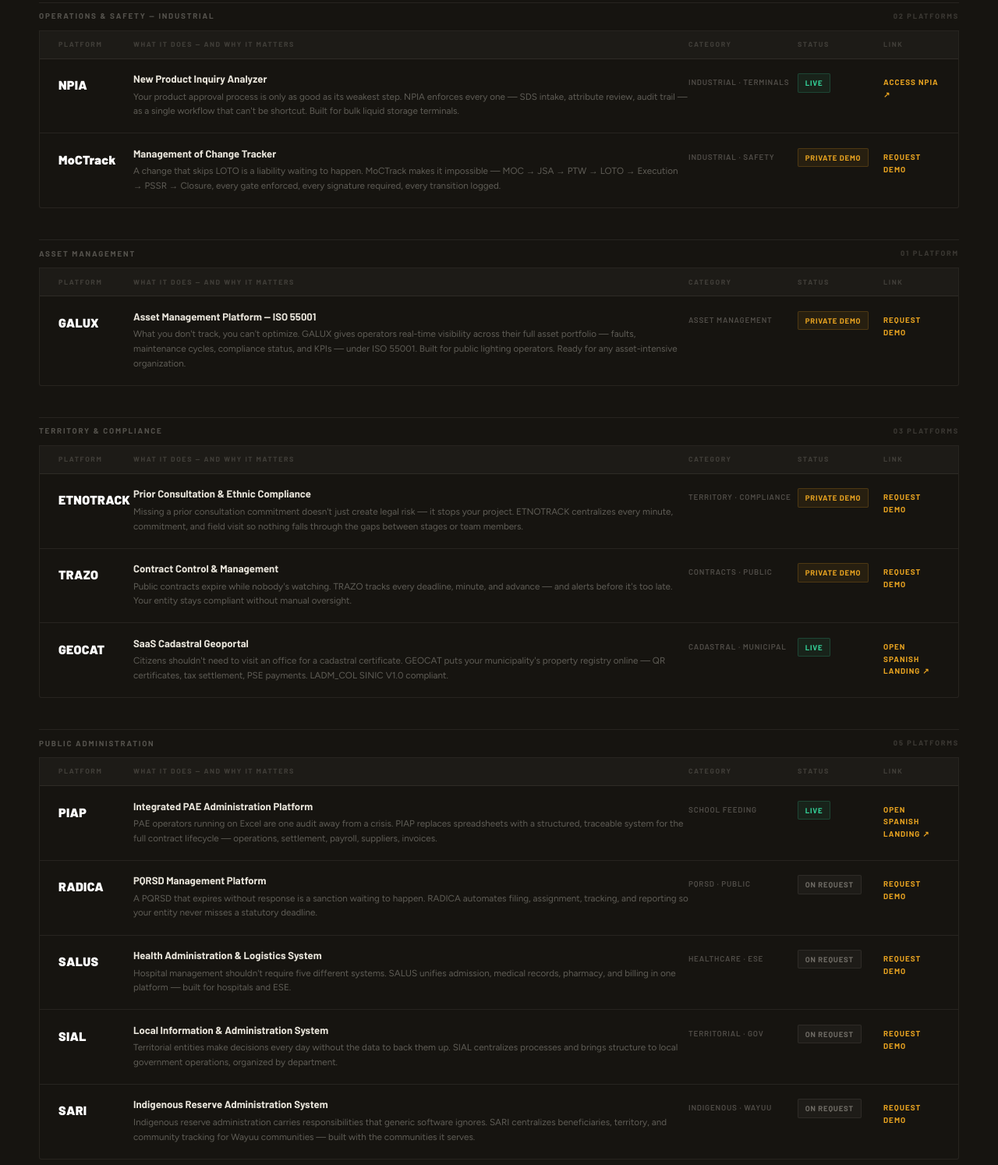
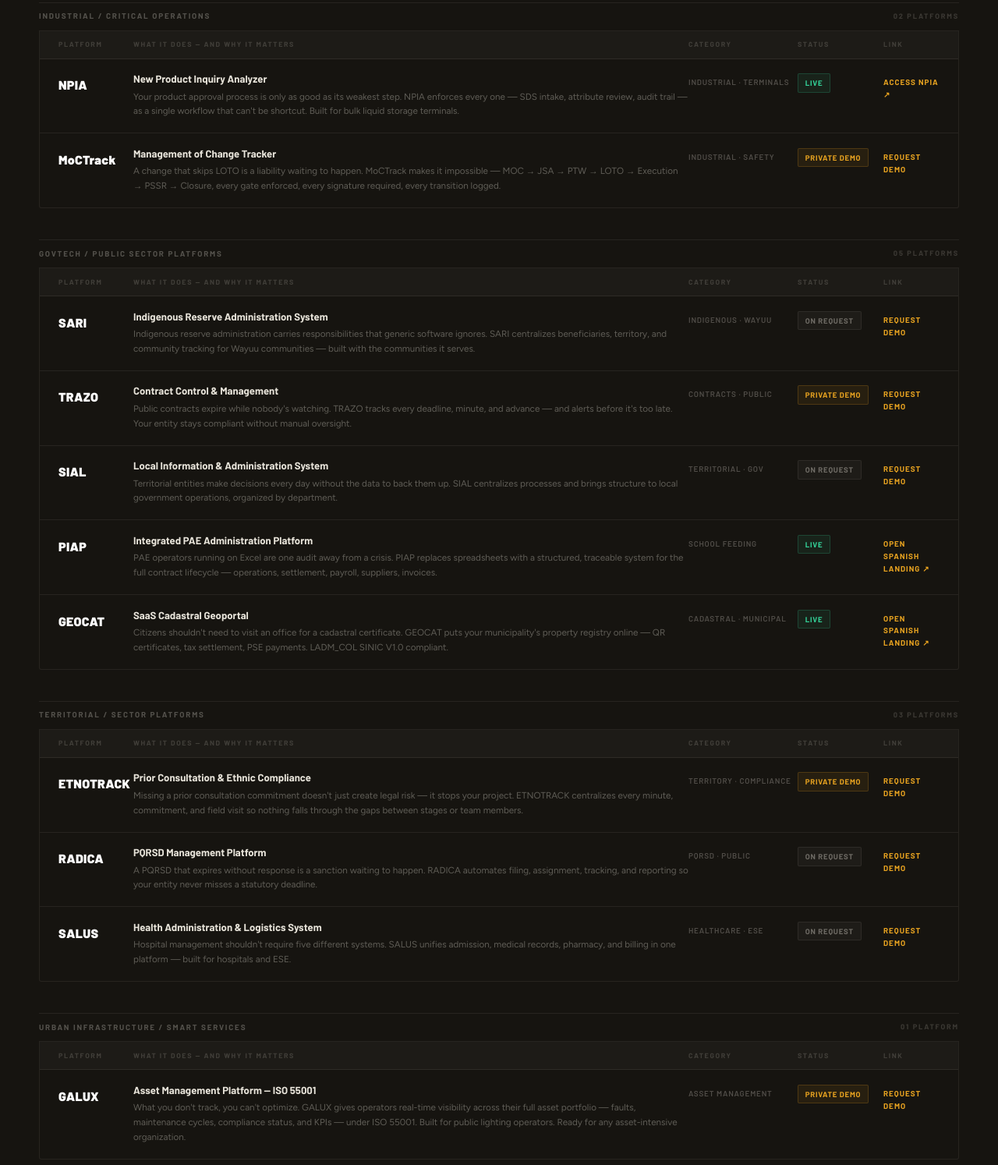
Before and after one commit to jo-lucant/lucant-website, a website: page en/index.html in a window 1280 px wide. Shown: the part 3566-5060 px from the top of the page at 78% size. Drawn offline with Linux system fonts and the light colour scheme.

Commit message:
refactor(en): regroup platforms into 4 buyer-oriented buckets
Replaces the previous 4-bucket grouping (Operations/Industrial,
Asset Management, Territory & Compliance, Public Administration)
with a more buyer-facing breakdown:

  1. Industrial / Critical Operations   (02) — NPIA, MoCTrack
  2. GovTech / Public Sector Platforms  (05) — SARI, TRAZO, SIAL, PIAP, GEOCAT
  3. Territorial / Sector Platforms     (03) — ETNOTRACK, RADICA, SALUS
  4. Urban Infrastructure / Smart Svcs  (01) — GALUX

The platform row content (pitches, categories, status badges, CTAs)
is unchanged from the previous commit. Only group headers and the
ordering of rows across groups were modified.

Links remain as set in 51d639f — no /go/*.html maintenance routes
in any platform CTA on /en/.

```diff
--- a/en/index.html
+++ b/en/index.html
@@ -700,9 +700,9 @@ footer ul a:hover{color:var(--amber)}
       </div>
     </div>
 
-    <!-- Operations & Safety -->
+    <!-- Industrial / Critical Operations -->
     <div class="plat-cat r">
-      <div class="plat-cat-label">Operations & Safety — Industrial <span>02 platforms</span></div>
+      <div class="plat-cat-label">Industrial / Critical Operations <span>02 platforms</span></div>
       <div class="prod-table">
         <div class="prod-th"><span>Platform</span><span>What it does — and why it matters</span><span>Category</span><span>Status</span><span>Link</span></div>
         <div class="prod-row">
@@ -722,32 +722,17 @@ footer ul a:hover{color:var(--amber)}
       </div>
     </div>
 
-    <!-- Asset Management -->
+    <!-- GovTech / Public Sector -->
     <div class="plat-cat r">
-      <div class="plat-cat-label">Asset Management <span>01 platform</span></div>
+      <div class="plat-cat-label">GovTech / Public Sector Platforms <span>05 platforms</span></div>
       <div class="prod-table">
         <div class="prod-th"><span>Platform</span><span>What it does — and why it matters</span><span>Category</span><span>Status</span><span>Link</span></div>
         <div class="prod-row">
-          <div class="pr-code">GALUX</div>
-          <div><div class="pr-name">Asset Management Platform — ISO 55001</div><div class="pr-pitch">What you don't track, you can't optimize. GALUX gives operators real-time visibility across their full asset portfolio — faults, maintenance cycles, compliance status, and KPIs — under ISO 55001. Built for public lighting operators. Ready for any asset-intensive organization.</div></div>
-          <div class="pr-cat">Asset Management</div>
-          <div class="pr-status demo">Private Demo</div>
-          <a class="pr-link" href="mailto:info@lucant.co?subject=GALUX%20Demo">Request Demo</a>
-        </div>
-      </div>
-    </div>
-
-    <!-- Territory & Compliance -->
-    <div class="plat-cat r">
-      <div class="plat-cat-label">Territory & Compliance <span>03 platforms</span></div>
-      <div class="prod-table">
-        <div class="prod-th"><span>Platform</span><span>What it does — and why it matters</span><span>Category</span><span>Status</span><span>Link</span></div>
-        <div class="prod-row">
-          <div class="pr-code">ETNOTRACK</div>
-          <div><div class="pr-name">Prior Consultation & Ethnic Compliance</div><div class="pr-pitch">Missing a prior consultation commitment doesn't just create legal risk — it stops your project. ETNOTRACK centralizes every minute, commitment, and field visit so nothing falls through the gaps between stages or team members.</div></div>
-          <div class="pr-cat">Territory · Compliance</div>
-          <div class="pr-status demo">Private Demo</div>
-          <a class="pr-link" href="mailto:info@lucant.co?subject=ETNOTRACK%20Demo">Request Demo</a>
+          <div class="pr-code">SARI</div>
+          <div><div class="pr-name">Indigenous Reserve Administration System</div><div class="pr-pitch">Indigenous reserve administration carries responsibilities that generic software ignores. SARI centralizes beneficiaries, territory, and community tracking for Wayuu communities — built with the communities it serves.</div></div>
+          <div class="pr-cat">Indigenous · Wayuu</div>
+          <div class="pr-status request">On Request</div>
+          <a class="pr-link" href="mailto:info@lucant.co?subject=SARI%20Demo">Request Demo</a>
         </div>
         <div class="prod-row">
           <div class="pr-code">TRAZO</div>
@@ -755,6 +740,20 @@ footer ul a:hover{color:var(--amber)}
           <div class="pr-cat">Contracts · Public</div>
           <div class="pr-status demo">Private Demo</div>
           <a class="pr-link" href="mailto:info@lucant.co?subject=TRAZO%20Demo">Request Demo</a>
+        </div>
+        <div class="prod-row">
+          <div class="pr-code">SIAL</div>
+          <div><div class="pr-name">Local Information & Administration System</div><div class="pr-pitch">Territorial entities make decisions every day without the data to back them up. SIAL centralizes processes and brings structure to local government operations, organized by department.</div></div>
+          <div class="pr-cat">Territorial · Gov</div>
+          <div class="pr-status request">On Request</div>
+          <a class="pr-link" href="mailto:info@lucant.co?subject=SIAL%20Demo">Request Demo</a>
+        </div>
+        <div class="prod-row">
+          <div class="pr-code">PIAP</div>
+          <div><div class="pr-name">Integrated PAE Administration Platform</div><div class="pr-pitch">PAE operators running on Excel are one audit away from a crisis. PIAP replaces spreadsheets with a structured, traceable system for the full contract lifecycle — operations, settlement, payroll, suppliers, invoices.</div></div>
+          <div class="pr-cat">School Feeding</div>
+          <div class="pr-status live">Live</div>
+          <a class="pr-link" href="https://lucant.co/piap.html" target="_blank">Open Spanish landing ↗</a>
         </div>
         <div class="prod-row">
           <div class="pr-code">GEOCAT</div>
@@ -766,17 +765,17 @@ footer ul a:hover{color:var(--amber)}
       </div>
     </div>
 
-    <!-- Public Administration -->
+    <!-- Territorial / Sector -->
     <div class="plat-cat r">
-      <div class="plat-cat-label">Public Administration <span>05 platforms</span></div>
+      <div class="plat-cat-label">Territorial / Sector Platforms <span>03 platforms</span></div>
       <div class="prod-table">
         <div class="prod-th"><span>Platform</span><span>What it does — and why it matters</span><span>Category</span><span>Status</span><span>Link</span></div>
         <div class="prod-row">
-          <div class="pr-code">PIAP</div>
-          <div><div class="pr-name">Integrated PAE Administration Platform</div><div class="pr-pitch">PAE operators running on Excel are one audit away from a crisis. PIAP replaces spreadsheets with a structured, traceable system for the full contract lifecycle — operations, settlement, payroll, suppliers, invoices.</div></div>
-          <div class="pr-cat">School Feeding</div>
-          <div class="pr-status live">Live</div>
-          <a class="pr-link" href="https://lucant.co/piap.html" target="_blank">Open Spanish landing ↗</a>
+          <div class="pr-code">ETNOTRACK</div>
+          <div><div class="pr-name">Prior Consultation & Ethnic Compliance</div><div class="pr-pitch">Missing a prior consultation commitment doesn't just create legal risk — it stops your project. ETNOTRACK centralizes every minute, commitment, and field visit so nothing falls through the gaps between stages or team members.</div></div>
+          <div class="pr-cat">Territory · Compliance</div>
+          <div class="pr-status demo">Private Demo</div>
+          <a class="pr-link" href="mailto:info@lucant.co?subject=ETNOTRACK%20Demo">Request Demo</a>
         </div>
         <div class="prod-row">
           <div class="pr-code">RADICA</div>
@@ -792,19 +791,20 @@ footer ul a:hover{color:var(--amber)}
           <div class="pr-status request">On Request</div>
           <a class="pr-link" href="mailto:info@lucant.co?subject=SALUS%20Demo">Request Demo</a>
         </div>
+      </div>
+    </div>
+
+    <!-- Urban Infrastructure / Smart Services -->
+    <div class="plat-cat r">
+      <div class="plat-cat-label">Urban Infrastructure / Smart Services <span>01 platform</span></div>
+      <div class="prod-table">
+        <div class="prod-th"><span>Platform</span><span>What it does — and why it matters</span><span>Category</span><span>Status</span><span>Link</span></div>
         <div class="prod-row">
-          <div class="pr-code">SIAL</div>
-          <div><div class="pr-name">Local Information & Administration System</div><div class="pr-pitch">Territorial entities make decisions every day without the data to back them up. SIAL centralizes processes and brings structure to local government operations, organized by department.</div></div>
-          <div class="pr-cat">Territorial · Gov</div>
-          <div class="pr-status request">On Request</div>
-          <a class="pr-link" href="mailto:info@lucant.co?subject=SIAL%20Demo">Request Demo</a>
-        </div>
-        <div class="prod-row">
-          <div class="pr-code">SARI</div>
-          <div><div class="pr-name">Indigenous Reserve Administration System</div><div class="pr-pitch">Indigenous reserve administration carries responsibilities that generic software ignores. SARI centralizes beneficiaries, territory, and community tracking for Wayuu communities — built with the communities it serves.</div></div>
-          <div class="pr-cat">Indigenous · Wayuu</div>
-          <div class="pr-status request">On Request</div>
-          <a class="pr-link" href="mailto:info@lucant.co?subject=SARI%20Demo">Request Demo</a>
+          <div class="pr-code">GALUX</div>
+          <div><div class="pr-name">Asset Management Platform — ISO 55001</div><div class="pr-pitch">What you don't track, you can't optimize. GALUX gives operators real-time visibility across their full asset portfolio — faults, maintenance cycles, compliance status, and KPIs — under ISO 55001. Built for public lighting operators. Ready for any asset-intensive organization.</div></div>
+          <div class="pr-cat">Asset Management</div>
+          <div class="pr-status demo">Private Demo</div>
+          <a class="pr-link" href="mailto:info@lucant.co?subject=GALUX%20Demo">Request Demo</a>
         </div>
       </div>
     </div>
```
